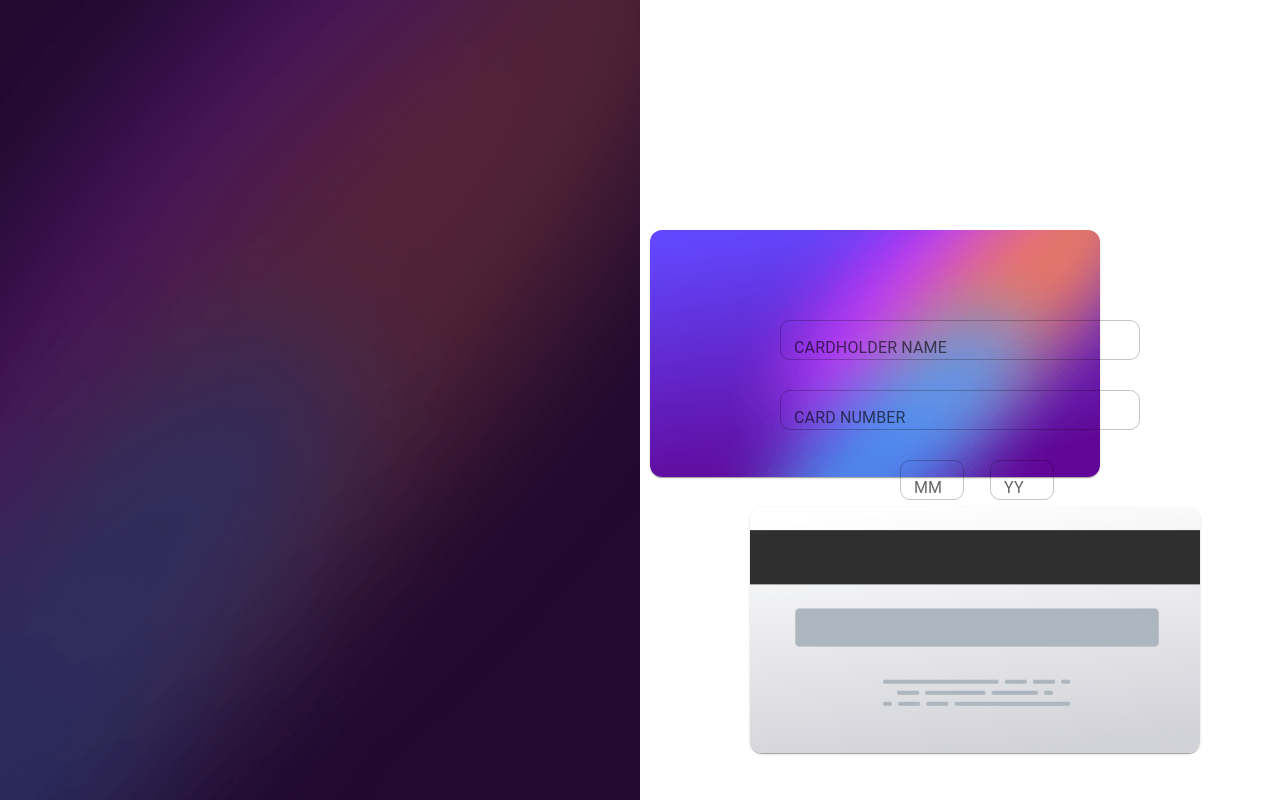
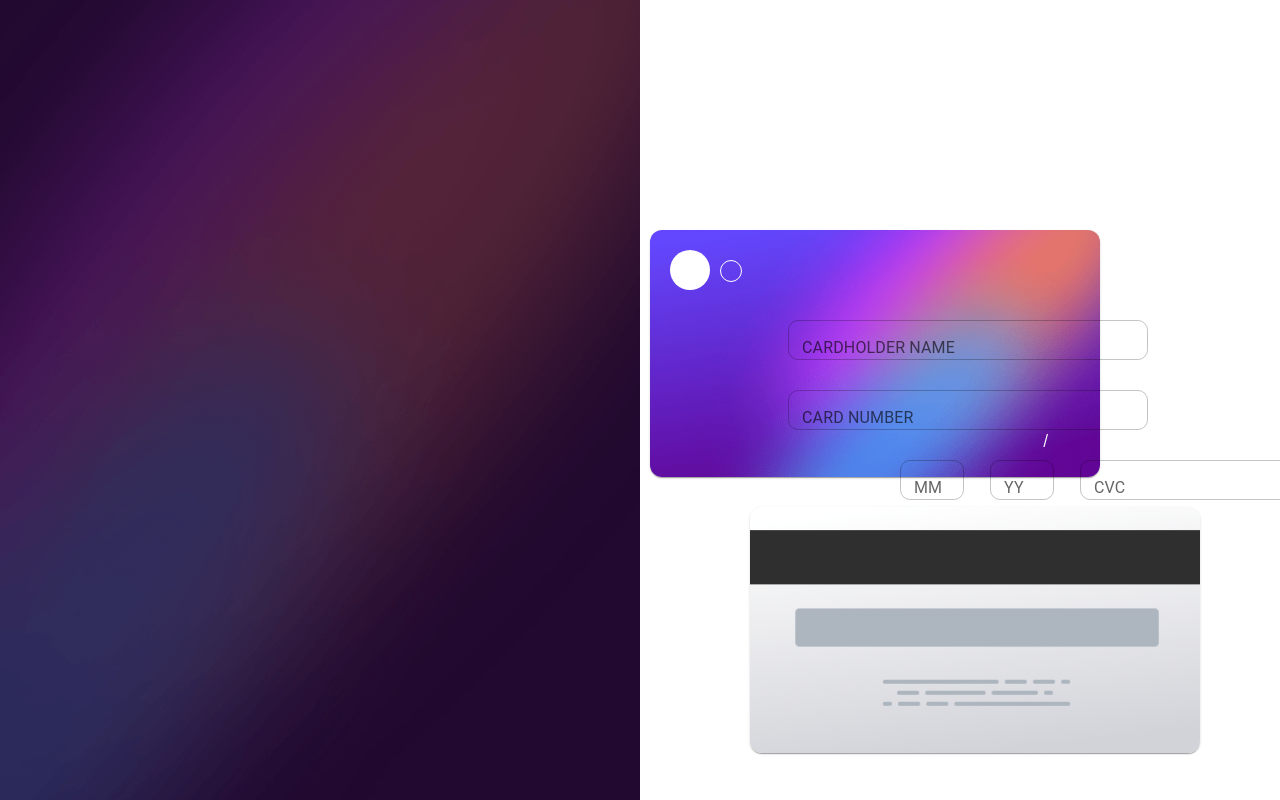
Before and after one commit to bilanoo/interactive-card-form, a React (Create React App) app: page / in a window 1280 px wide. Built offline with nearby package versions, Linux system fonts and the light colour scheme.

Commit message:
added CVC, displayed it and added two circles as per design.

```diff
--- a/package.json
+++ b/package.json
@@ -5,6 +5,7 @@
   "dependencies": {
     "@emotion/react": "^11.11.1",
     "@emotion/styled": "^11.11.0",
+    "@mui/icons-material": "^5.11.16",
     "@mui/material": "^5.13.6",
     "@testing-library/jest-dom": "^5.16.5",
     "@testing-library/react": "^13.4.0",
--- a/src/CreditCard/index.tsx
+++ b/src/CreditCard/index.tsx
@@ -2,9 +2,13 @@ import interactiveCardFront from "../images/bg-card-front.png";
 import interactiveCardBack from "../images/bg-card-back.png";
 import "./style.css";
 import { Card, CardMedia, Typography } from "@mui/material";
+import CircleIcon from "@mui/icons-material/Circle";
 import {
+  useCardExpiryMonth,
+  useCardExpiryYear,
   useCardHolderName,
   useCardNumber,
+  useCardVerificationCode,
 } from "../stores/customerInputStore.store";
 const cardFrontStyles = {
   backgroundImage: `url(${interactiveCardFront})`,
@@ -16,6 +20,9 @@ const cardFrontStyles = {
 const CreditCard = () => {
   const cardHolderName = useCardHolderName();
   const cardNumber = useCardNumber();
+  const expiryMonth = useCardExpiryMonth();
+  const expiryYear = useCardExpiryYear();
+  const cardVerificationCode = useCardVerificationCode();
   return (
     <>
       <Card
@@ -26,8 +33,13 @@ const CreditCard = () => {
         }}
       >
         <CardMedia component="img" image={interactiveCardFront} />
+        <div className="filled-circle"></div>
+        <div className="unfilled-circle"></div>
         <div className="cardholder-name">{cardHolderName}</div>
-        <div className="card-number ">{cardNumber}</div>
+        <div className="card-number">{cardNumber}</div>
+        <div className="expiry-month">{expiryMonth}</div>
+        <div className="expiry-dash">/</div>
+        <div className="expiry-year">{expiryYear}</div>
       </Card>
       <Card
         className="interactive-card-back"
@@ -37,6 +49,7 @@ const CreditCard = () => {
         }}
       >
         <CardMedia component="img" image={interactiveCardBack} />
+        <div className="card-verification-code">{cardVerificationCode}</div>
       </Card>
     </>
   );
--- a/src/CreditCard/style.css
+++ b/src/CreditCard/style.css
@@ -2,6 +2,33 @@
   object-fit: cover;
   width: 100%;
   height: 100%;
+}
+
+.filled-circle {
+  display: flex;
+  width: 40px;
+  height: 40px;
+  margin-left: 20px;
+  margin-top: 10px;
+  background-color: white;
+  border-radius: 50%;
+  top: 10px;
+  position: absolute;
+}
+
+.unfilled-circle {
+  display: flex;
+  width: 20px;
+  height: 20px;
+  margin-left: 70px;
+  margin-top: 20px;
+  border-style: solid;
+  border-width: 1px;
+  background-color: transparent;
+  border-color: white;
+  border-radius: 50%;
+  top: 10px;
+  position: absolute;
 }
 
 .interactive-front-card {
@@ -28,6 +55,45 @@
   margin-left: 30px;
   font-size: 25px;
 }
+
+.expiry-month {
+  position: absolute;
+  color: white;
+  top: 200px;
+  font-weight: 600;
+  margin-left: 370px;
+  margin-right: 0px;
+  font-size: 15px;
+}
+.expiry-dash {
+  position: absolute;
+  color: white;
+  top: 200px;
+  font-weight: 400;
+  margin-left: 393px;
+  margin-right: 0px;
+  font-size: 15px;
+}
+
+.expiry-year {
+  position: absolute;
+  color: white;
+  top: 200px;
+  font-weight: 600;
+  margin-left: 400px;
+  margin-right: 0px;
+  font-size: 15px;
+}
+
+.card-verification-code {
+  position: absolute;
+  color: white;
+  top: 618px;
+  font-weight: 600;
+  margin-left: 370px;
+  margin-right: 0px;
+  font-size: 15px;
+}
 .interactive-card-back {
   margin-top: 30px;
   margin-left: 750px;
--- /dev/null
+++ b/src/FormController/CardVerificationCode/index.tsx
@@ -0,0 +1,43 @@
+import {
+  useCustomerInputStore,
+  useCardVerificationCode,
+} from "../../stores/customerInputStore.store";
+import CustomerInput from "../CustomerInput";
+
+const CardVerificationCode = () => {
+  const cardVerificationCode = useCardVerificationCode();
+
+  const actions = useCustomerInputStore((state) => state.actions);
+
+  const setCardVerificationCode = (
+    event: React.ChangeEvent<HTMLInputElement | HTMLTextAreaElement>
+  ) => {
+    const typedCvc = event.currentTarget.value;
+
+    const inputNumbersOnly = typedCvc.replace(/\D/g, "");
+
+    actions.setCardVerificationCode(inputNumbersOnly);
+  };
+  const cvcStyles = {
+    display: "flex",
+    marginTop: "-40px",
+    marginBottom: "auto",
+    width: "27vh",
+    marginLeft: "440px",
+    marginRight: "auto",
+  };
+  return (
+    <>
+      <CustomerInput
+        label="CVC"
+        value={cardVerificationCode}
+        maxCharacterLength={3}
+        type="text"
+        handleChange={setCardVerificationCode}
+        styleToApply={cvcStyles}
+      />
+    </>
+  );
+};
+
+export default CardVerificationCode;
--- a/src/FormController/index.tsx
+++ b/src/FormController/index.tsx
@@ -2,6 +2,7 @@ import { Grid } from "@mui/material";
 import CardHolderName from "./CardHolderName";
 import CardNumber from "./CardNumber";
 import ExpiryDate from "./ExpiryDate";
+import CardVerificationCode from "./CardVerificationCode";
 
 const FormController = () => {
   return (
@@ -19,6 +20,9 @@ const FormController = () => {
       <Grid item xs={6}>
         <ExpiryDate />
       </Grid>
+      <Grid item xs={6}>
+        <CardVerificationCode />
+      </Grid>
     </Grid>
   );
 };
--- a/src/stores/customerInputStore.store.tsx
+++ b/src/stores/customerInputStore.store.tsx
@@ -5,6 +5,7 @@ interface CustomerInputActions {
   setCardNumber: (digit: string) => void;
   setExpiryMonth: (month: string) => void;
   setExpiryYear: (year: string) => void;
+  setCardVerificationCode: (digits: string) => void;
 }
 
 interface CustomerInput {
@@ -12,6 +13,7 @@ interface CustomerInput {
   cardNumber: string;
   expiryMonth: string;
   expiryYear: string;
+  cardVerificationCode: string;
   actions: CustomerInputActions;
 }
 export const useCustomerInputStore = create<CustomerInput>((set) => ({
@@ -19,11 +21,14 @@ export const useCustomerInputStore = create<CustomerInput>((set) => ({
   cardNumber: "",
   expiryMonth: "",
   expiryYear: "",
+  cardVerificationCode: "",
   actions: {
     setCardHolderName: (name) => set(() => ({ cardHolderName: name })),
     setCardNumber: (digit: string) => set(() => ({ cardNumber: digit })),
     setExpiryMonth: (month: string) => set(() => ({ expiryMonth: month })),
     setExpiryYear: (year: string) => set(() => ({ expiryYear: year })),
+    setCardVerificationCode: (digits: string) =>
+      set(() => ({ cardVerificationCode: digits })),
   },
 }));
 
@@ -38,3 +43,6 @@ export const useCardExpiryMonth = () =>
 
 export const useCardExpiryYear = () =>
   useCustomerInputStore((state) => state.expiryYear);
+
+export const useCardVerificationCode = () =>
+  useCustomerInputStore((state) => state.cardVerificationCode);
```
Also changed, not shown: 1 other file (tests, documents, lock files or other folders).
